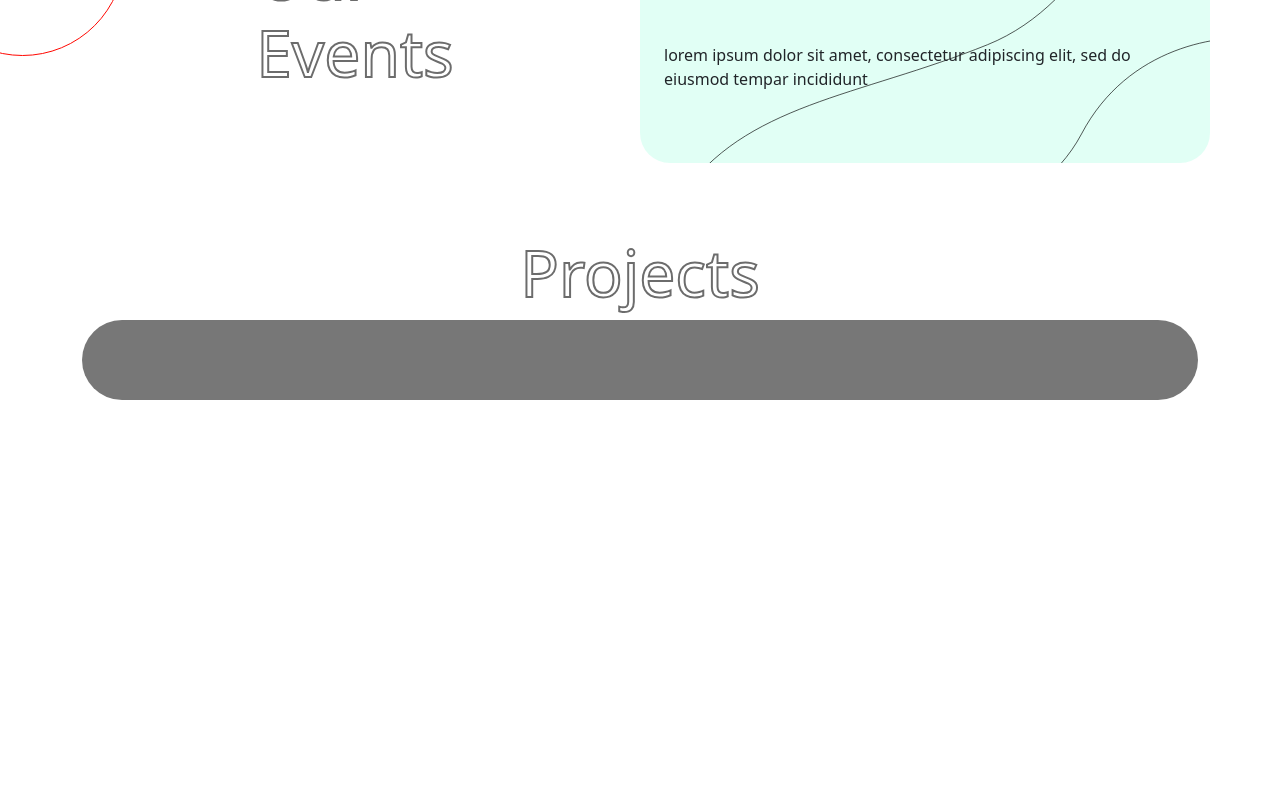
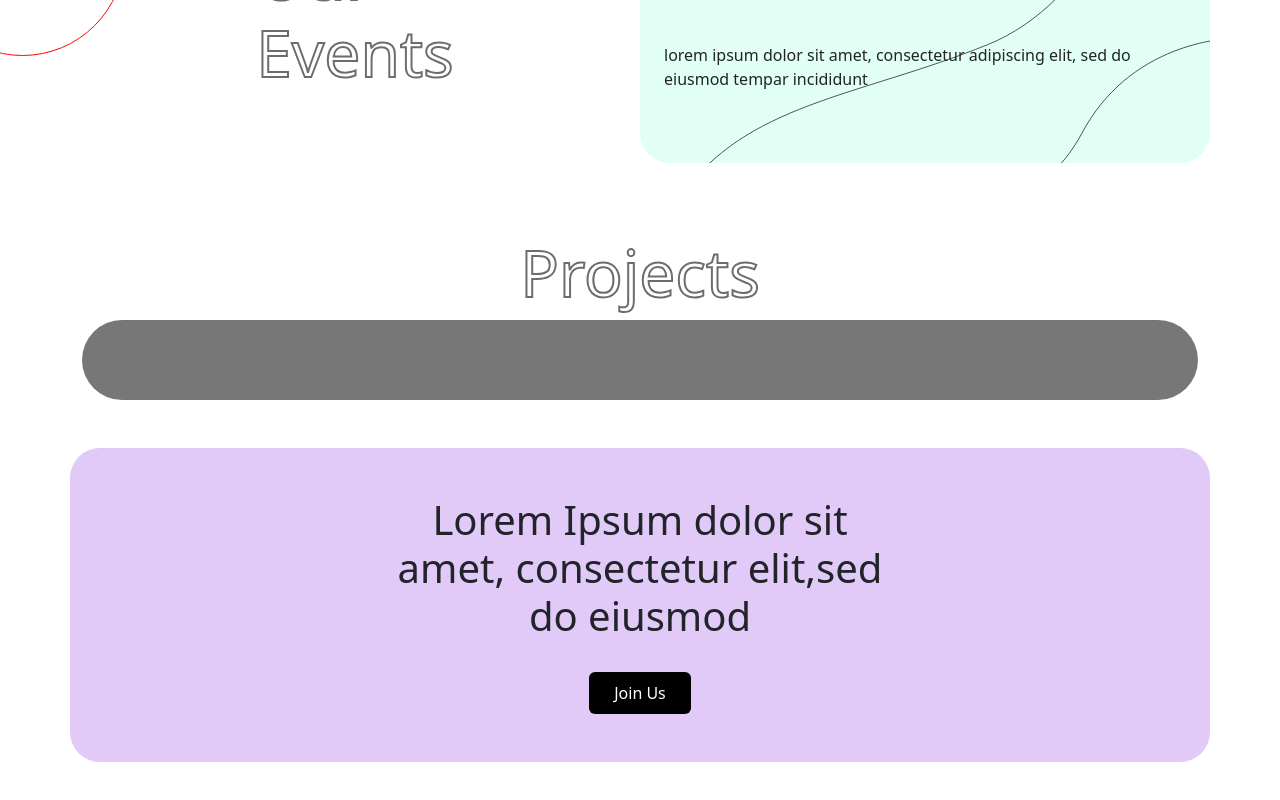
Before and after one commit to gdsc-uba/gdsc_web_frontend, a React (Create React App) app: page / in a window 1280 px wide. Shown: the part 1278-2078 px from the top of the page. Before the commit the page ends 1726 px from the top, so only its background shows below. Built offline with nearby package versions, Linux system fonts and the light colour scheme.

Commit message:
feat: section 5 of homepage added

```diff
--- a/src/App.css
+++ b/src/App.css
@@ -87,3 +87,8 @@ body{
   height: 80px;
   border-radius: 50px;
 }
+
+.section-5 {
+  background-color: rgba(137, 43, 226, 0.253);
+  border-radius: 30px;
+}
--- a/src/pages/Home.js
+++ b/src/pages/Home.js
@@ -59,6 +59,13 @@ const Home = () => {
                 <h1 className="stroke-white-text text-center">Projects</h1>
                 <div className="section-4-div"></div>
             </section>
+
+            <section className="container text-center p-5 section-5 my-5">
+                <div className="container" style={{width: 50 + '%'}}>
+                    <h1>Lorem Ipsum dolor sit amet, consectetur elit,sed do eiusmod</h1>
+                    <button className="btn bbutton mt-4 px-4 py-2">Join Us</button>
+                </div>
+            </section>
         </div>
      );
 }
```
